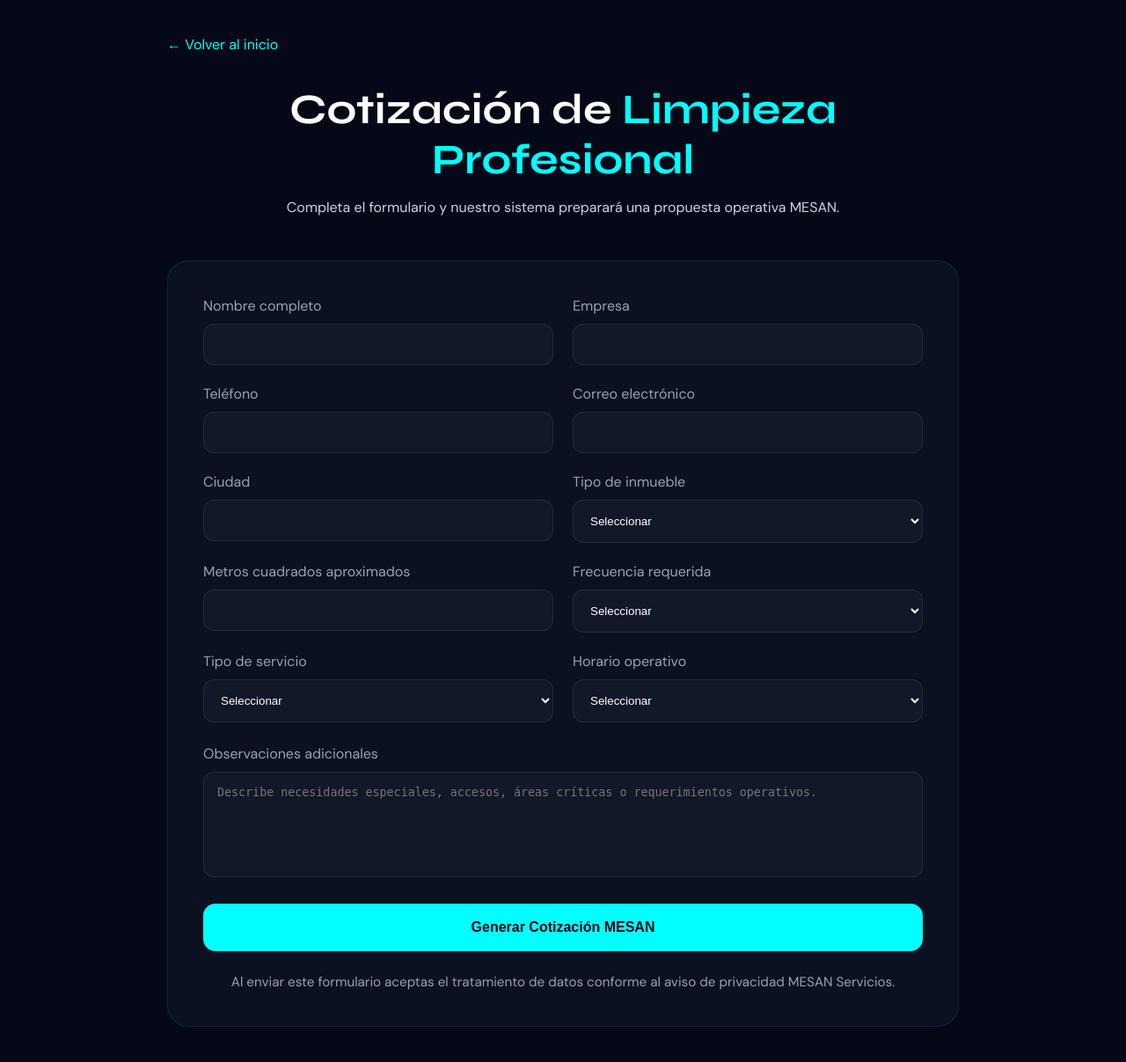
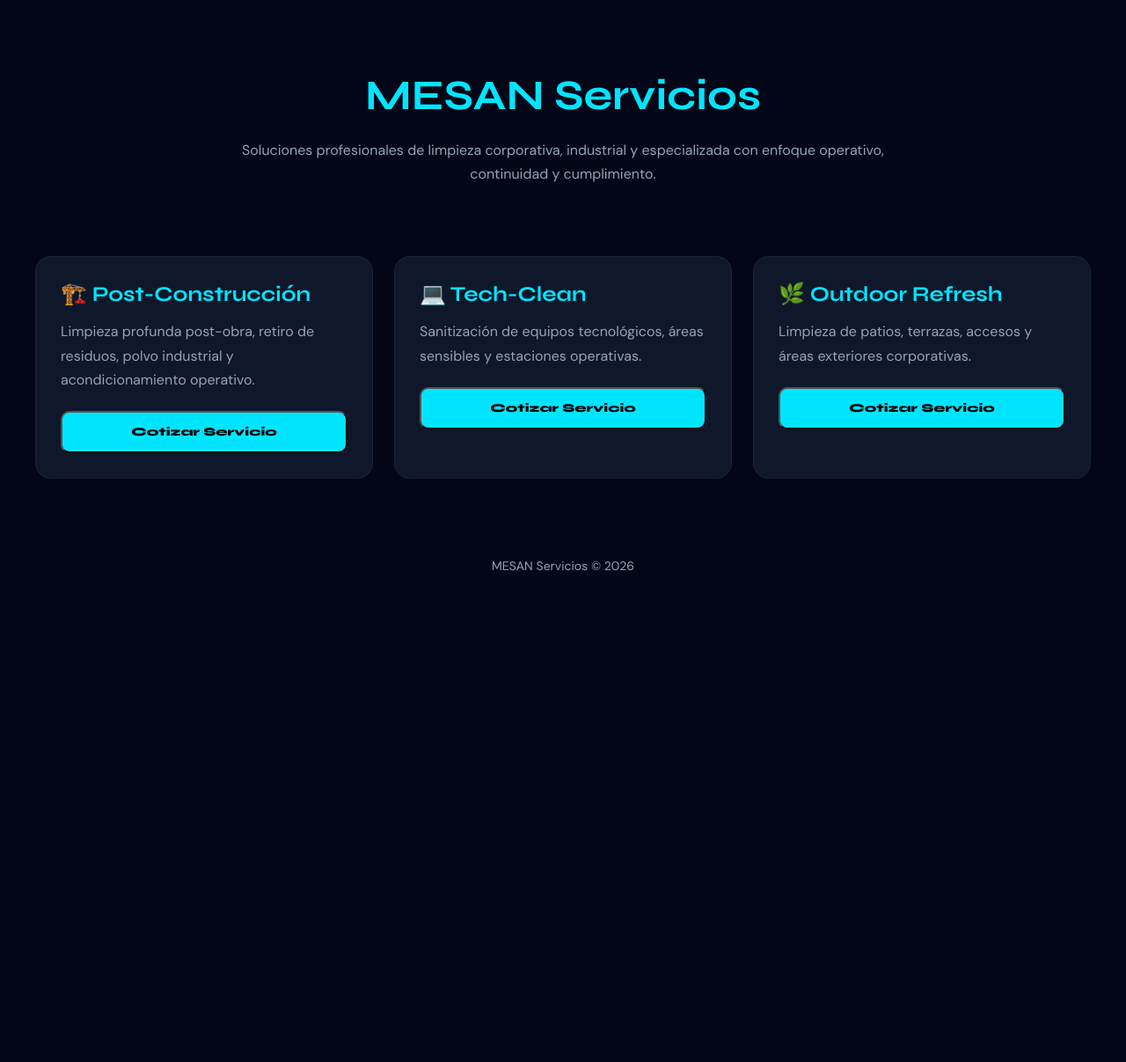
Before and after one commit to manuelsanchezresendiz8-eng/mesan-servicios, a FastAPI app: template templates/limpieza.html in a window 1280 px wide. Shown: the whole page at 88% size. After the commit the page ends 649 px from the top, so only its background shows below. Run offline with FastAPI, Linux system fonts and the light colour scheme; the template is opened without the code that fills it, so the values that code supplies are empty.

Commit message:
Update limpieza.html

```diff
--- a/templates/limpieza.html
+++ b/templates/limpieza.html
@@ -1,14 +1,24 @@
 <!DOCTYPE html>
 <html lang="es">
+
 <head>
+
 <meta charset="UTF-8">
 <meta name="viewport" content="width=device-width, initial-scale=1.0">
 
-<title>Cotización Limpieza | MESAN Servicios</title>
+<title>MESAN Servicios | Limpieza Profesional</title>
 
-<link href="https://fonts.googleapis.com/css2?family=Syne:wght@400;600;700;800&family=DM+Sans:wght@300;400;500;700&display=swap" rel="stylesheet">
+<link href="https://fonts.googleapis.com/css2?family=Syne:wght@400;700;800&family=DM+Sans:wght@300;400;500&display=swap" rel="stylesheet">
 
 <style>
+
+:root{
+    --bg:#020617;
+    --card:#0f172a;
+    --cyan:#00e5ff;
+    --text:#ffffff;
+    --muted:#94a3b8;
+}
 
 *{
     margin:0;
@@ -17,258 +27,153 @@
 }
 
 body{
-    background:#050816;
-    color:white;
+    background:var(--bg);
+    color:var(--text);
     font-family:'DM Sans',sans-serif;
-    padding:40px 8%;
 }
 
-.container{
-    max-width:900px;
-    margin:auto;
+header{
+    padding:80px 20px 40px;
+    text-align:center;
 }
 
-.title{
-    text-align:center;
-    margin-bottom:50px;
+header h1{
+    font-family:'Syne',sans-serif;
+    font-size:48px;
+    color:var(--cyan);
+    margin-bottom:20px;
 }
 
-.title h1{
-    font-family:'Syne',sans-serif;
-    font-size:3rem;
-    margin-bottom:15px;
-}
-
-.title span{
-    color:#00ffff;
-}
-
-.title p{
-    color:#cbd5e1;
-}
-
-form{
-    background:#0b1120;
-    padding:40px;
-    border-radius:24px;
-    border:1px solid rgba(0,255,255,.1);
+header p{
+    max-width:800px;
+    margin:auto;
+    color:var(--muted);
+    line-height:1.7;
 }
 
 .grid{
+    width:95%;
+    max-width:1200px;
+    margin:40px auto;
     display:grid;
-    grid-template-columns:repeat(auto-fit,minmax(260px,1fr));
-    gap:22px;
+    grid-template-columns:repeat(auto-fit,minmax(280px,1fr));
+    gap:24px;
 }
 
-.field{
-    display:flex;
-    flex-direction:column;
+.card{
+    background:var(--card);
+    border-radius:18px;
+    padding:28px;
+    border:1px solid rgba(255,255,255,.05);
 }
 
-label{
-    margin-bottom:10px;
-    color:#94a3b8;
+.card h2{
+    font-family:'Syne',sans-serif;
+    color:var(--cyan);
+    margin-bottom:14px;
 }
 
-input,
-select,
-textarea{
-    background:#111827;
-    border:1px solid rgba(255,255,255,.08);
-    color:white;
-    padding:15px;
-    border-radius:12px;
-    outline:none;
+.card p{
+    color:var(--muted);
+    line-height:1.7;
+    margin-bottom:22px;
 }
 
-textarea{
-    min-height:120px;
-    resize:none;
+.btn{
+    display:inline-block;
+    width:100%;
+    padding:14px;
+    text-align:center;
+    background:var(--cyan);
+    color:black;
+    text-decoration:none;
+    border-radius:10px;
+    font-family:'Syne',sans-serif;
+    font-weight:800;
+    cursor:pointer;
 }
 
-button{
-    width:100%;
-    margin-top:30px;
-    padding:18px;
-    border:none;
-    border-radius:14px;
-    background:#00ffff;
-    color:#050816;
-    font-weight:700;
-    font-size:1rem;
-    cursor:pointer;
-    transition:.3s;
-}
-
-button:hover{
-    transform:translateY(-3px);
-    box-shadow:0 0 25px #00ffff55;
-}
-
-.notice{
-    margin-top:25px;
-    color:#94a3b8;
+footer{
+    padding:50px 20px;
     text-align:center;
-    font-size:.95rem;
-}
-
-.back{
-    display:inline-block;
-    margin-bottom:35px;
-    color:#00ffff;
-    text-decoration:none;
-}
-
-@media(max-width:768px){
-
-.title h1{
-    font-size:2.3rem;
-}
-
-form{
-    padding:28px;
-}
-
+    color:var(--muted);
+    font-size:14px;
 }
 
 </style>
+
 </head>
 
 <body>
 
-<div class="container">
+<header>
 
-<a href="/" class="back">
-← Volver al inicio
-</a>
-
-<div class="title">
-
-<h1>
-Cotización de <span>Limpieza Profesional</span>
-</h1>
+<h1>MESAN Servicios</h1>
 
 <p>
-Completa el formulario y nuestro sistema preparará una propuesta operativa MESAN.
+Soluciones profesionales de limpieza corporativa,
+industrial y especializada con enfoque operativo,
+continuidad y cumplimiento.
 </p>
+
+</header>
+
+<section class="grid">
+
+<div class="card">
+
+<h2>🏗️ Post-Construcción</h2>
+
+<p>
+Limpieza profunda post-obra, retiro de residuos,
+polvo industrial y acondicionamiento operativo.
+</p>
+
+<button class="btn" onclick="abrirCotLimp('postmudanza')">
+Cotizar Servicio
+</button>
 
 </div>
 
-<form action="/cotizar" method="POST">
+<div class="card">
 
-<div class="grid">
+<h2>💻 Tech-Clean</h2>
 
-<div class="field">
-<label>Nombre completo</label>
-<input type="text" name="nombre" required>
-</div>
+<p>
+Sanitización de equipos tecnológicos,
+áreas sensibles y estaciones operativas.
+</p>
 
-<div class="field">
-<label>Empresa</label>
-<input type="text" name="empresa" required>
-</div>
-
-<div class="field">
-<label>Teléfono</label>
-<input type="text" name="telefono" required>
-</div>
-
-<div class="field">
-<label>Correo electrónico</label>
-<input type="email" name="correo" required>
-</div>
-
-<div class="field">
-<label>Ciudad</label>
-<input type="text" name="ciudad" required>
-</div>
-
-<div class="field">
-<label>Tipo de inmueble</label>
-
-<select name="inmueble" required>
-<option value="">Seleccionar</option>
-<option>Oficina</option>
-<option>Escuela</option>
-<option>Hospital</option>
-<option>Industria</option>
-<option>Corporativo</option>
-<option>Otro</option>
-</select>
+<button class="btn" onclick="abrirCotLimp('techclean')">
+Cotizar Servicio
+</button>
 
 </div>
 
-<div class="field">
-<label>Metros cuadrados aproximados</label>
-<input type="number" name="metros" required>
-</div>
+<div class="card">
 
-<div class="field">
-<label>Frecuencia requerida</label>
+<h2>🌿 Outdoor Refresh</h2>
 
-<select name="frecuencia" required>
-<option value="">Seleccionar</option>
-<option>Diario</option>
-<option>3 veces por semana</option>
-<option>Semanal</option>
-<option>Quincenal</option>
-<option>Mensual</option>
-</select>
+<p>
+Limpieza de patios, terrazas,
+accesos y áreas exteriores corporativas.
+</p>
+
+<button class="btn" onclick="abrirCotLimp('outdoor')">
+Cotizar Servicio
+</button>
 
 </div>
 
-<div class="field">
-<label>Tipo de servicio</label>
+</section>
 
-<select name="servicio" required>
-<option value="">Seleccionar</option>
-<option>Limpieza básica</option>
-<option>Limpieza profunda</option>
-<option>Limpieza hospitalaria</option>
-<option>Limpieza industrial</option>
-</select>
+<footer>
 
-</div>
+MESAN Servicios © 2026
 
-<div class="field">
-<label>Horario operativo</label>
+</footer>
 
-<select name="horario" required>
-<option value="">Seleccionar</option>
-<option>Matutino</option>
-<option>Vespertino</option>
-<option>Nocturno</option>
-<option>24 horas</option>
-</select>
-
-</div>
-
-</div>
-
-<div class="field" style="margin-top:25px;">
-
-<label>Observaciones adicionales</label>
-
-<textarea
-name="comentarios"
-placeholder="Describe necesidades especiales, accesos, áreas críticas o requerimientos operativos."
-></textarea>
-
-</div>
-
-<button type="submit">
-Generar Cotización MESAN
-</button>
-
-<div class="notice">
-
-Al enviar este formulario aceptas el tratamiento de datos conforme al aviso de privacidad MESAN Servicios.
-
-</div>
-
-</form>
-
-</div>
+<script src="/static/js/limpieza.js"></script>
 
 </body>
 </html>
```
